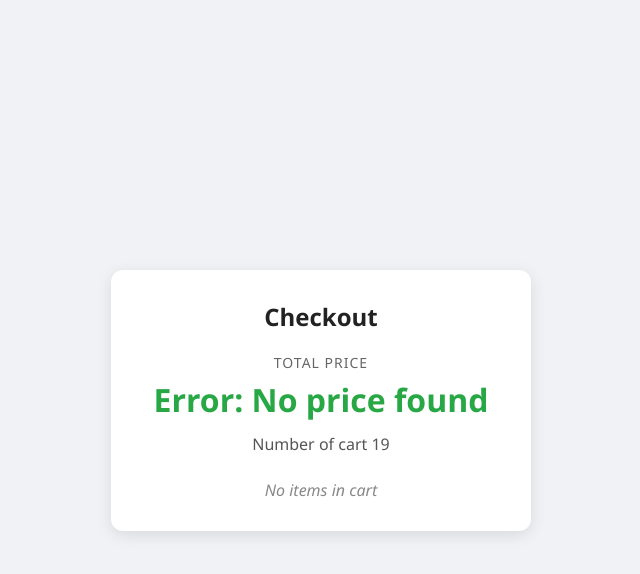
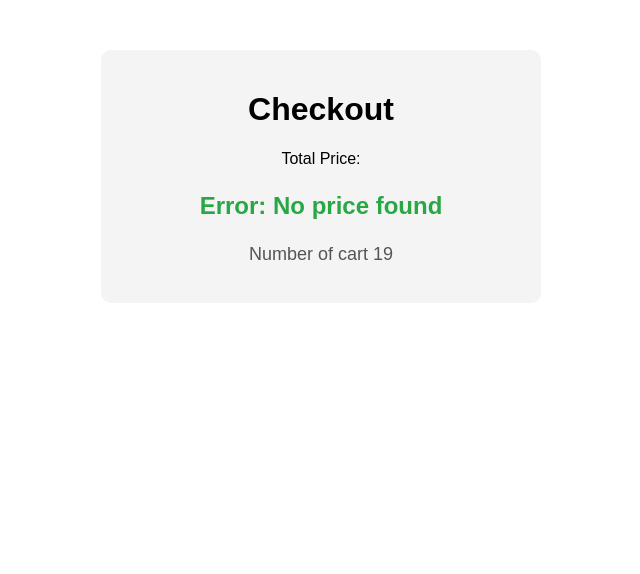
Before and after one commit to Abdullah-laith/Easy-shopping, a plain HTML site: page index.html in a window 1280 px wide. Shown: the whole page, without its empty margins (319-959 px from the left). Drawn offline with Linux system fonts and the light colour scheme.

Commit message:
Update index.html

```diff
--- a/index.html
+++ b/index.html
@@ -1,144 +1,62 @@
 <!DOCTYPE html>
 <html lang="en">
 <head>
-  <meta charset="UTF-8" />
-  <meta name="viewport" content="width=device-width, initial-scale=1" />
+  <meta charset="UTF-8">
+  <meta name="viewport" content="width=device-width, initial-scale=1">
   <title>Payment Page</title>
   <style>
-    /* Reset */
-    * { box-sizing: border-box; margin: 0; padding: 0; }
-
-    body {
-      font-family: 'Segoe UI', Tahoma, sans-serif;
-      background: #f0f2f5;
-      color: #333;
-      display: flex;
-      align-items: center;
-      justify-content: center;
-      min-height: 100vh;
-      padding: 20px;
-    }
-
-    .container {
-      background: #fff;
-      width: 100%;
-      max-width: 420px;
-      border-radius: 12px;
-      box-shadow: 0 4px 16px rgba(0,0,0,0.1);
-      padding: 30px;
-    }
-
-    h1 {
-      font-size: 24px;
-      margin-bottom: 20px;
-      text-align: center;
-      color: #222;
-    }
-
-    .price-label {
-      font-size: 14px;
-      color: #666;
-      text-transform: uppercase;
-      letter-spacing: 1px;
-      margin-bottom: 6px;
-      text-align: center;
-    }
-
-    .price {
-      font-size: 32px;
-      font-weight: bold;
-      color: #28a745;
-      text-align: center;
-      margin-bottom: 12px;
-    }
-
-    .cart-number {
-      font-size: 16px;
-      color: #555;
-      text-align: center;
-      margin-bottom: 24px;
-    }
-
-    table {
-      width: 100%;
-      border-collapse: collapse;
-      margin-bottom: 20px;
-    }
-
-    th, td {
-      padding: 10px 12px;
-      border-bottom: 1px solid #e1e1e1;
-      text-align: left;
-      font-size: 14px;
-    }
-
-    th {
-      background: #f7f7f7;
-      font-weight: 600;
-    }
-
-    tbody tr:hover {
-      background: #f9f9f9;
-    }
-
-    .no-items {
-      text-align: center;
-      color: #888;
-      font-style: italic;
-      margin-top: 16px;
-    }
+    body { font-family: Arial, sans-serif; text-align: center; margin: 50px; }
+    .container { max-width: 400px; margin: auto; padding: 20px; background: #f4f4f4; border-radius: 10px; }
+    .price { font-size: 24px; font-weight: bold; color: #28a745; }
+    .cart-number { font-size: 18px; color: #555; margin-top: 10px; }
+    table { width: 100%; border-collapse: collapse; margin-top: 20px; }
+    th, td { padding: 8px; border: 1px solid #ccc; }
+    th { background: #e9e9e9; }
   </style>
 </head>
 <body>
   <div class="container">
     <h1>Checkout</h1>
+    <p>Total Price:</p>
+    <p class="price" id="price">Loading...</p>
+    <p class="cart-number" id="cartNumber">Loading cart number...</p>
 
-    <div class="price-section">
-      <div class="price-label">Total Price</div>
-      <div class="price" id="price">Loading...</div>
-      <div class="cart-number" id="cartNumber">Loading cart number...</div>
-    </div>
-
-    <div id="itemsList">
-      <!-- If no items, show placeholder -->
-      <div class="no-items">No items in cart</div>
-    </div>
+    <!-- NEW: placeholder for the shopping list -->
+    <div id="itemsList"></div>
   </div>
 
   <script>
     const params = new URLSearchParams(window.location.search);
     const amount = params.get('amount');
-    document.getElementById('price').innerText =
-      amount ? `$${amount}` : "Error: No price found";
+    document.getElementById('price')
+      .innerText = amount ? `$${amount}` : "Error: No price found";
 
-    const cartNum = Math.floor(Math.random() * 20) + 1;
-    document.getElementById('cartNumber').innerText =
-      "Number of cart " + cartNum;
+    // random cart number 1–20
+    const cartNum = Math.floor(Math.random()*20)+1;
+    document.getElementById('cartNumber')
+      .innerText = "Number of cart " + cartNum;
 
+    // ---- render the items list if present ----
     const itemsParam = params.get('items');
-    if (itemsParam) {
+    if(itemsParam) {
       const rows = itemsParam.split('|').map(itemStr => {
         const [name, qty, price] = itemStr.split(',');
         return { name, qty, price };
       });
 
       const container = document.getElementById('itemsList');
-      container.innerHTML = ''; // clear placeholder
-
       const table = document.createElement('table');
       table.innerHTML = `
         <thead>
           <tr><th>Product</th><th>Qty</th><th>Price</th></tr>
         </thead>
       `;
-
       const body = document.createElement('tbody');
       rows.forEach(r => {
         const tr = document.createElement('tr');
         tr.innerHTML = `<td>${r.name}</td><td>${r.qty}</td><td>$${r.price}</td>`;
         body.appendChild(tr);
       });
-
       table.appendChild(body);
       container.appendChild(table);
     }
```
